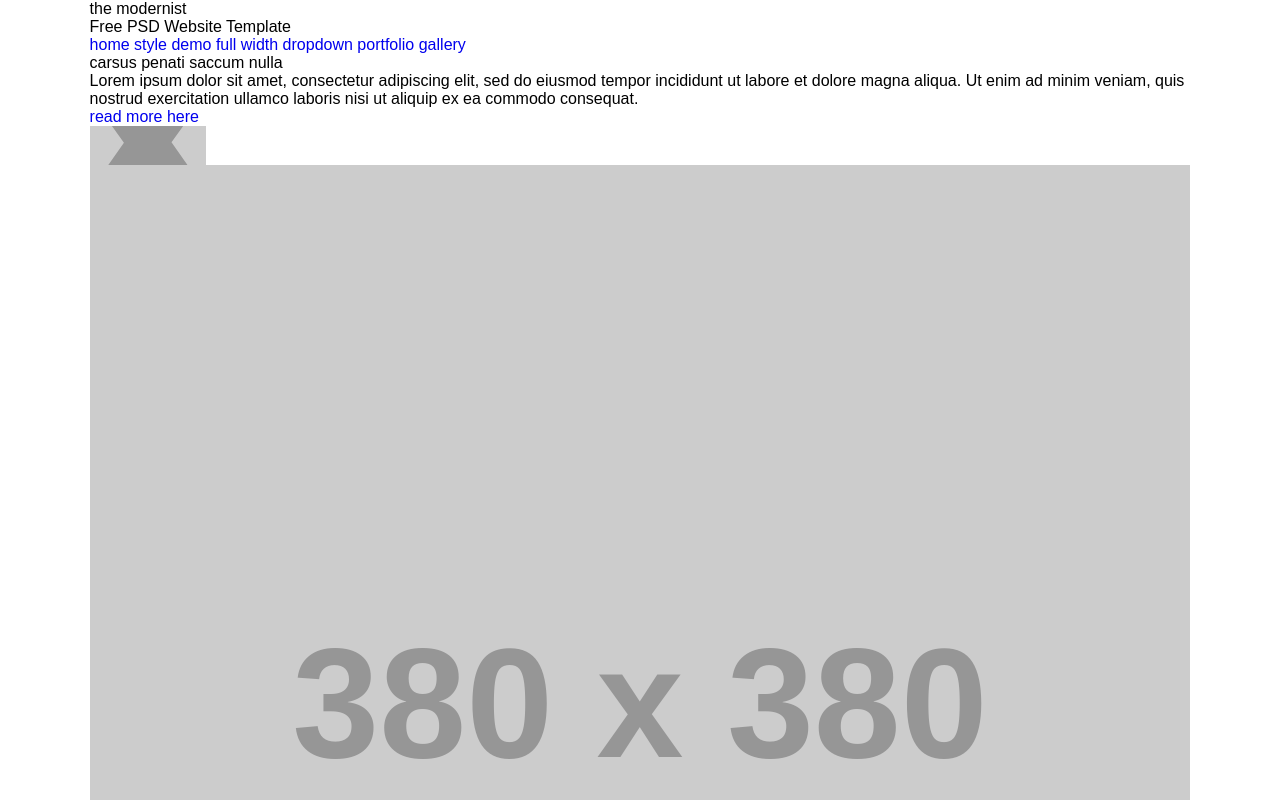
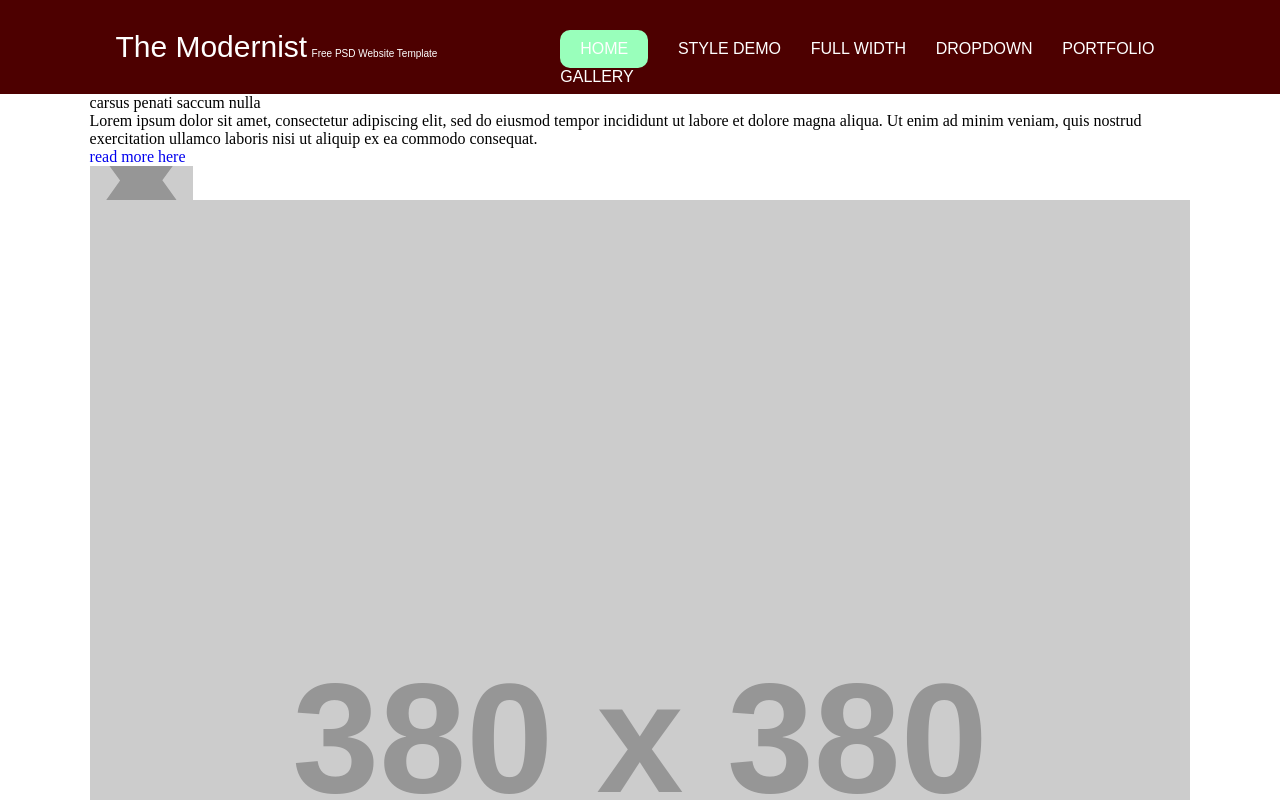
Before and after one commit to Shirly-D/modernist, a plain HTML site: page index.html in a window 1280 px wide. Shown: the top 800 px of the page. Drawn offline with Linux system fonts and the light colour scheme; placeholder pictures from the web are drawn by us.

Commit message:
first css commit

```diff
--- a/assets/css/style.css
+++ b/assets/css/style.css
@@ -103,9 +103,55 @@ li {
   width: 86%;
   margin: 0 auto;
 }
+
+/* font-family */
+* {
+  font-family: 'Times New Roman', Times, serif;
+}
 /*=================================
   Header styling starts here
 =================================*/
+
+header {
+  background-color: #4d0000;
+  padding: 30px;
+}
+
+.header-text {
+  text-transform: capitalize;
+  color: #fff;
+  font-size: 30px;
+  display: inline-block;
+}
+
+header small {
+  color: #fff;
+  font-size: 10px;
+}
+
+.nav-section {
+  width: 60%;
+  float: right;
+}
+
+.nav-section li {
+  text-transform: uppercase;
+  margin-left: 4%;
+}
+
+.nav-section li a {
+  color: #fff;
+}
+
+.nav-section li a.active {
+  padding: 10px 20px;
+  border-radius: 10px;
+  background-color: #99ffbb;
+  color: #fff;
+}
+
+
+
 
 
 
```
